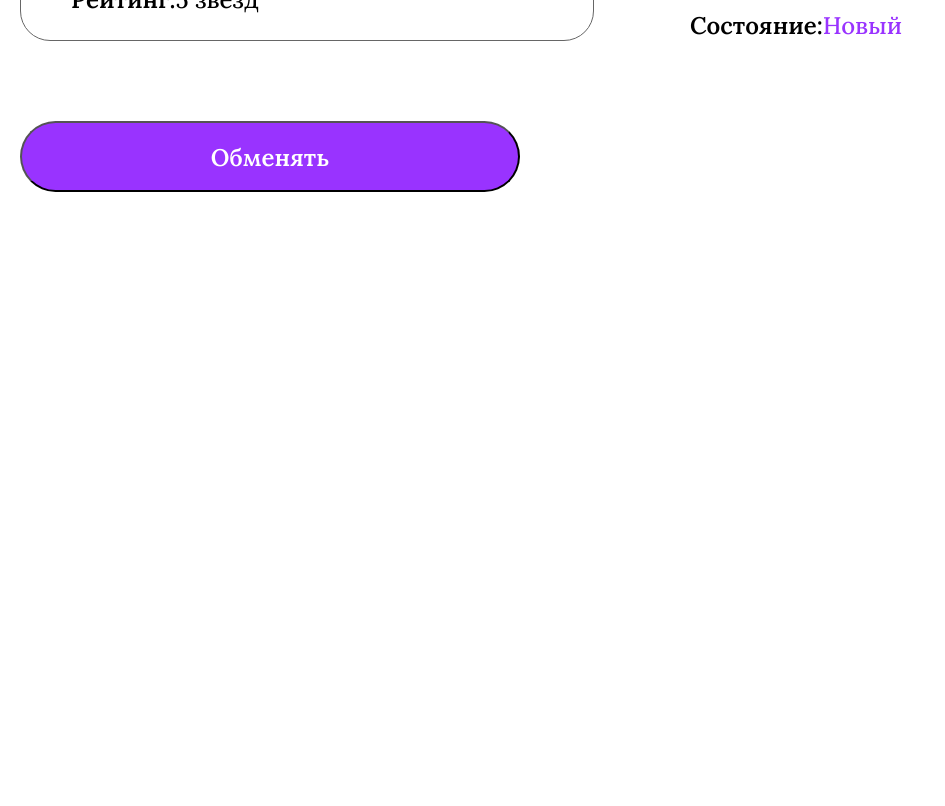
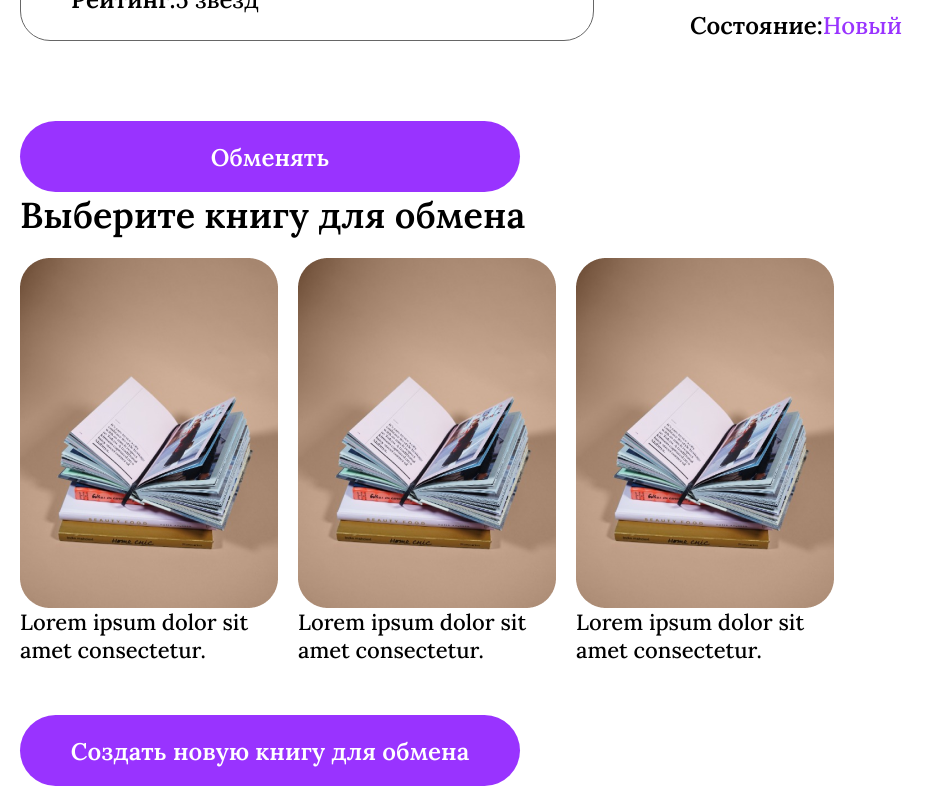
Before and after one commit to Nursbrat/react-bookExchange, a React (Vite) app: page / in a window 1280 px wide. Shown: the part 1440-2246 px from the top of the page, without its empty margins (0-945 px from the left). Before the commit the page ends 1652 px from the top, so only its background shows below. Built offline with nearby package versions, Linux system fonts and the light colour scheme.

Commit message:
finishing the popup

```diff
--- /dev/null
+++ b/src/components/BooksToTransferPopUp/BookToTransferPopUp.jsx
@@ -0,0 +1,40 @@
+import React from "react";
+import book from "../../assets/book.png";
+import "../BooksToTransferPopUp/BooksToTransferPopUp.scss";
+
+const BookToTransferPopUp = () => {
+  return (
+    <div className="booktotransfer__popup">
+      <div className="booktotransfer__popup__content">
+        <h2>Выберите книгу для обмена</h2>
+        <div className="booktotransfer__popup__books">
+          <div className="booktotransfer__popup__book">
+            <div className="booktotransfer__popup__img">
+              <img src={book} alt="" />
+            </div>
+
+            <p>Lorem ipsum dolor sit amet consectetur.</p>
+          </div>
+          <div className="booktotransfer__popup__book">
+            <div className="booktotransfer__popup__img">
+              <img src={book} alt="" />
+            </div>
+
+            <p>Lorem ipsum dolor sit amet consectetur.</p>
+          </div> <div className="booktotransfer__popup__book">
+            <div className="booktotransfer__popup__img">
+              <img src={book} alt="" />
+            </div>
+
+            <p>Lorem ipsum dolor sit amet consectetur.</p>
+          </div>
+        </div>
+        <button>
+        Создать новую книгу для обмена
+        </button>
+      </div>
+    </div>
+  );
+};
+
+export default BookToTransferPopUp;
--- /dev/null
+++ b/src/components/BooksToTransferPopUp/BooksToTransferPopUp.scss
@@ -0,0 +1,66 @@
+@use "../../style/global" as *;
+
+.booktotransfer__popup {
+  // position: absolute;
+  // left: 0;
+  // top: 0;
+  // width: 100%;
+  // height: 100%;
+  // background-color: rgba(0, 0, 0, 0.4);
+  // transition: all 0.5s ease-in-out;
+  // opacity: 0;
+  // visibility: hidden;
+
+  &__books {
+    display: flex;
+    flex-wrap: wrap;
+    max-width: 1092px;
+    gap: 20px;
+    margin-top: clamp(9px, 6vw, 20px);
+  }
+  &__book {
+    p {
+      color: $lightModeTextColor;
+      font-family: Lora;
+      font-size: clamp(9.039px, 4vw, 22px);
+      font-style: normal;
+      font-weight: 500;
+      line-height: normal;
+      max-width: 256px;
+    }
+  }
+  &__img {
+    max-width: 258px;
+    max-height: 350px;
+    min-width: 106px;
+    min-height: 143px;
+  }
+
+  .booktotransfer__popup__content {
+    // background-color: #fff;
+    // width: 70%;
+    // max-width: 500px;
+    // max-height: 300px;
+    // padding: 40px 30px;
+    // border-radius: 10px;
+    // position: absolute;
+    // left: 50%;
+    // top: 50%;
+    // transform: translate(-50%, -50%);
+    // box-shadow: 0 3px 5px rgba(0, 0, 0, 0.1);
+    // transition: all 0.5s ease-in-out;
+
+    h2 {
+      color: $lightModeTextColor;
+      font-family: Lora;
+      font-size: clamp(11px, 4vw, 36px);
+      font-style: normal;
+      font-weight: 600;
+      line-height: normal;
+    }
+  }
+  button{
+    @include defaultButton();
+    margin-top:clamp(28.41px,4vw,80px)
+  }
+}
--- a/src/pages/BookInfo/BookInfo.jsx
+++ b/src/pages/BookInfo/BookInfo.jsx
@@ -1,21 +1,28 @@
-import React from "react";
+import React, { useState } from "react";
 import "../BookInfo/BookInfo.scss";
 import RoutesName from "../../components/RoutesName/RoutesName.jsx";
 import BookInfoHeader from "./component/BookInfoHeader/BookInfoHeader";
 import BookInfoDescription from "./component/BookInfoDescription/BookInfoDescription";
 import BookInfoSwiper from "./component/BookInfoSwiper/BookInfoSwiper";
+import BookToTransferPopUp from "../../components/BooksToTransferPopUp/BookToTransferPopUp";
 
 const BookInfo = () => {
+  const [open, setOpen] = useState(true);
   return (
-    <div className="book__info">
+    <div className="bookinfo">
       <div className="container">
         <RoutesName />
         <BookInfoHeader />
         <BookInfoSwiper />
         <BookInfoDescription />
-        <button type="button" className="book__info__button">
+        <button
+          type="button"
+          className="bookinfo__button"
+          onClick={() => setOpen(!open)}
+        >
           Обменять
         </button>
+        {open && <BookToTransferPopUp />}
       </div>
     </div>
   );
--- a/src/pages/BookInfo/BookInfo.scss
+++ b/src/pages/BookInfo/BookInfo.scss
@@ -1,6 +1,9 @@
 @use "../../style/global.scss" as *;
+.bookinfo{
+  position: relative;
+}
 
-.book__info__button {
+.bookinfo__button {
   @include defaultButton();
   margin-top: 80px;
 }
--- a/src/style/_reset.scss
+++ b/src/style/_reset.scss
@@ -103,3 +103,9 @@ img {
   height: auto;
   object-fit: cover;
 }
+button{
+  border: none;
+  cursor:pointer;
+  text-decoration: none;
+  background: none;
+}
```
Also changed, not shown: src/assets/book.png (added).
